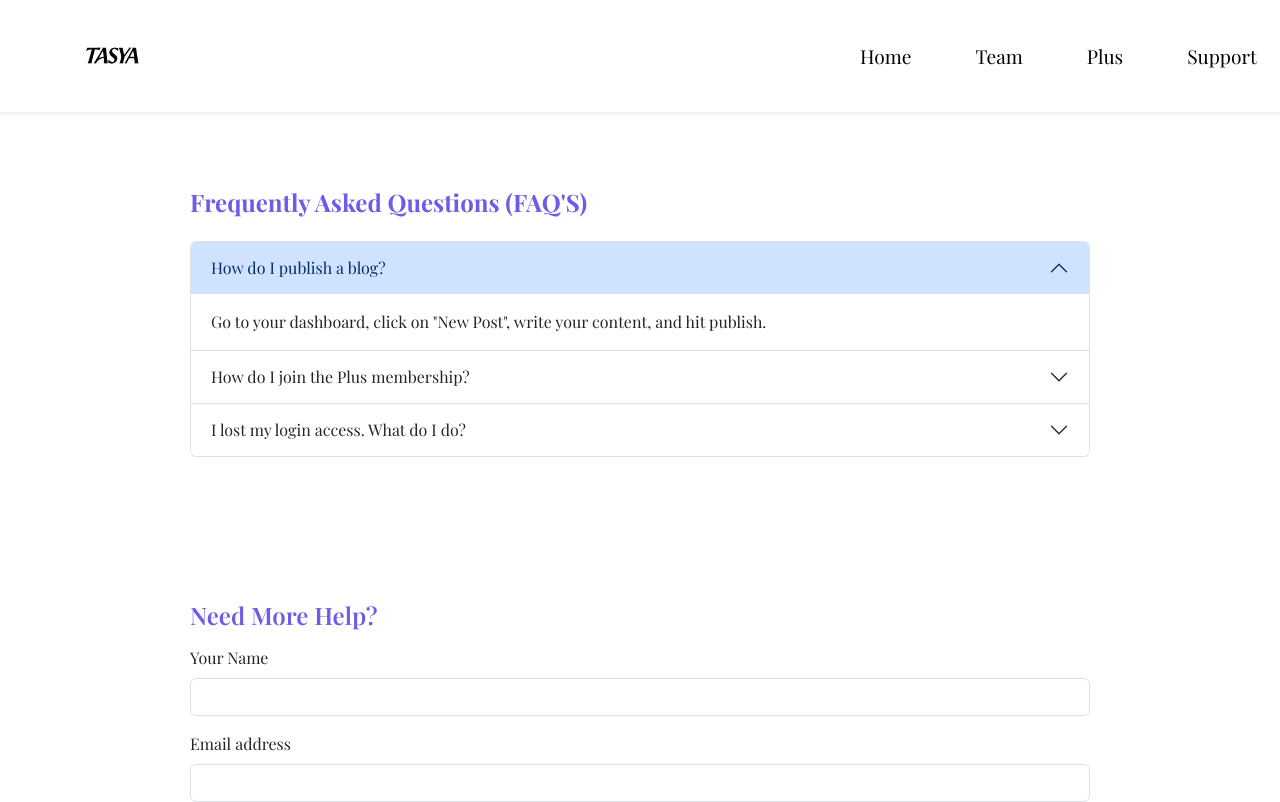
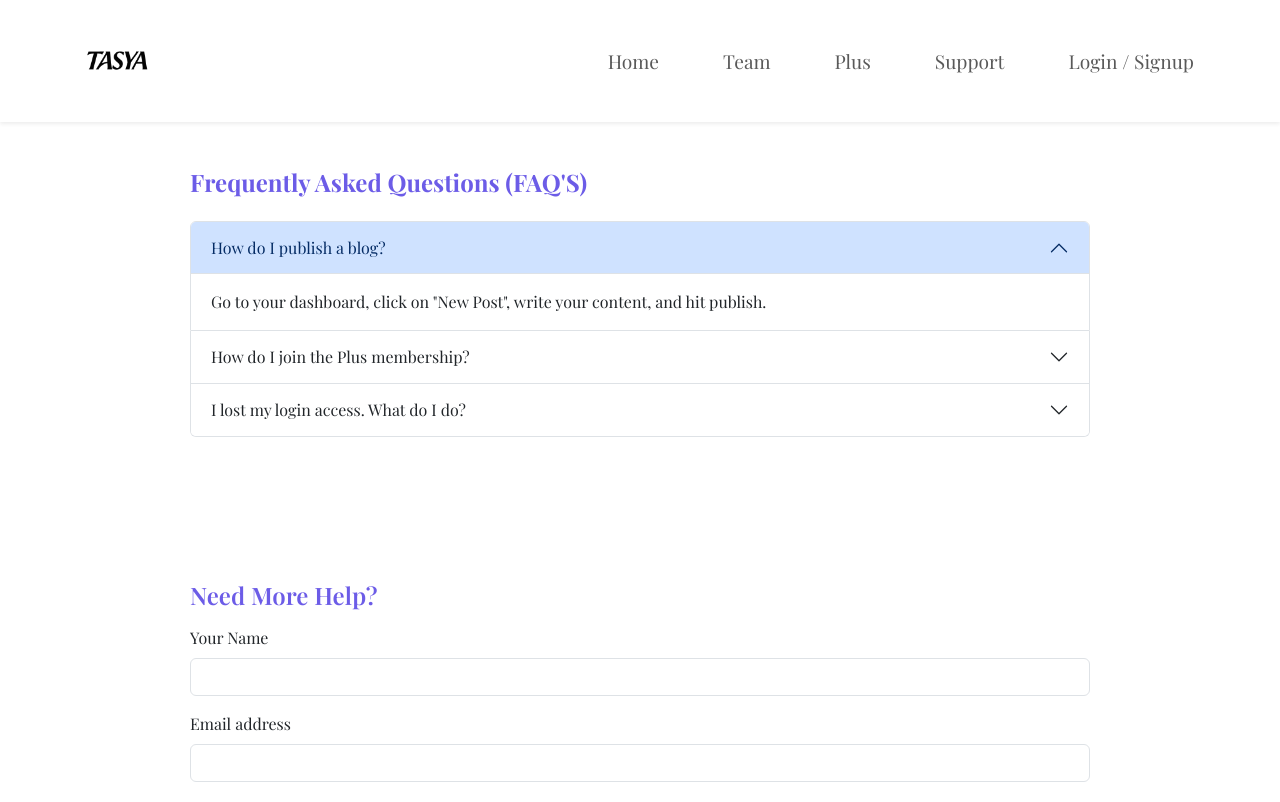
Before and after one commit to PramodKumar04/Tasya, a React (Create React App) app in the folder frontend/: page /support in a window 1280 px wide. Shown: the top 802 px of the page. Built offline with nearby package versions, Linux system fonts and the light colour scheme; no server answers; a web font is replaced by a local one.

Commit message:
new login and logout update

```diff
--- a/frontend/src/pages/NavBar.js
+++ b/frontend/src/pages/NavBar.js
@@ -1,70 +1,49 @@
-import React, { useState, useEffect } from "react";
-import { Link } from "react-router-dom";
-import { useNavigate } from "react-router-dom";
+import React, { useEffect, useState } from "react";
+import { Link, useNavigate } from "react-router-dom";
 import axios from "axios";
+import { useAuth } from "./signup/AuthContext";
 
 function NavBar() {
   const [scrolled, setScrolled] = useState(false);
-const [user, setUser]= useState(null);
-const navigate = useNavigate();
+  const { user, setUser, fetchUser } = useAuth();
+  const navigate = useNavigate();
 
   useEffect(() => {
     const handleScroll = () => {
       const offset = window.scrollY;
       setScrolled(offset > 300);
     };
-
     window.addEventListener("scroll", handleScroll);
     return () => window.removeEventListener("scroll", handleScroll);
   }, []);
 
-  useEffect(() => {
-  const getSessionInfo = async () => {
-    try {
-      const res = await axios.get("http://localhost:5000/api/session-info", {
-        withCredentials: true
-      });
-      setUser(res.data.user);
-      console.log("Session user:", res.data.user);
-    } catch (err) {
-      console.error("User not found , Unable to fetch:", err);
-    }
-  };
-
-  getSessionInfo();
-}, []);
-
-
-
-
-
   const handleLogout = async () => {
     try {
-      const res = await axios.get("http://localhost:5000/api/users/logout", {
-        withCredentials: true
+      await axios.get("http://localhost:5000/api/users/logout", {
+        withCredentials: true,
       });
-
-      console.log(res.data.message);
-      setUser(null);         // Clear user from frontend state
-      navigate("/");         // Redirect to home
+      setUser(null);
+      navigate("/");
     } catch (err) {
-      console.error("Logout error:", err);
+      console.log("Logout failed", err);
     }
   };
 
   return (
     <div className="container-fluid" style={{ fontSize: "1.2rem" }}>
       <nav
-        className={`navbar fixed-top navbar-expand-md shadow-sm ${scrolled ? "bg-light" : "bg-transparent"}`}
+        className={`navbar fixed-top navbar-expand-md shadow-sm ${
+          scrolled ? "bg-light" : "bg-transparent"
+        }`}
         style={{
           borderBottom: scrolled ? "1px solid #ddd" : "none",
           zIndex: 1030,
-          transition: "background-color 0.4s ease, border-bottom 0.4s ease"
+          transition: "background-color 0.4s ease, border-bottom 0.4s ease",
         }}
       >
         <div className="container p-2">
           <Link className="navbar-brand" to="/">
-            <img src="media/tasya.png" alt="logo" style={{ width: "70px" }} />
+            <img src="media/tasya.png" alt="logo" style={{ width: "80px" }} />
           </Link>
           <button
             className="navbar-toggler"
@@ -77,22 +56,52 @@ const navigate = useNavigate();
           >
             <span className="navbar-toggler-icon"></span>
           </button>
-          <div className="collapse navbar-collapse" id="navbarSupportedContent" style={{ paddingLeft: '40rem' }}>
-            <ul className="navbar-nav me-auto mb-2 mb-lg-0">
-              <li className="nav-item"><Link className="nav-link active" to="/home">Home</Link></li>
-              <li className="nav-item"><Link className="nav-link active" to="/team">Team</Link></li>
-              <li className="nav-item"><Link className="nav-link active" to="/plus">Plus</Link></li>
-              <li className="nav-item"><Link className="nav-link active" to="/support">Support</Link></li>
-{!user && ( <li className="nav-item"><Link className="nav-link active" to="/signup">Login/Signup</Link></li>)}
-             {user && ( <li className="nav-item"><Link onClick={handleLogout} className="nav-link active" to="/">Logout</Link></li>)}
+          <div
+            className="collapse navbar-collapse justify-content-end"
+            id="navbarSupportedContent"
+          >
+            <ul className="navbar-nav">
+              <li className="nav-item">
+                <Link className="nav-link" to="/home">Home</Link>
+              </li>
+              <li className="nav-item">
+                <Link className="nav-link" to="/team">Team</Link>
+              </li>
+              <li className="nav-item">
+                <Link className="nav-link" to="/plus">Plus</Link>
+              </li>
+              <li className="nav-item">
+                <Link className="nav-link" to="/support">Support</Link>
+              </li>
 
+              {user ? (
+                <>
+                  <li className="nav-item">
+                    <span className="nav-link">
+                      Welcome {user.username}
+                    </span>
+                  </li>
+                  <li className="nav-item">
+                    <button
+                      className="nav-link  "
+                      onClick={handleLogout}
+                      style={{ color:"black", border: "none", background: "none" }}
+                    >
+                      Logout
+                    </button>
+                  </li>
+                </>
+              ) : (
+                <li className="nav-item">
+                  <Link className="nav-link" to="/signup">
+                    Login / Signup
+                  </Link>
+                </li>
+              )}
             </ul>
           </div>
         </div>
       </nav>
-
-      {/* Spacer below navbar */}
-      <div style={{ marginBottom: "20px" }}></div>
     </div>
   );
 }
--- /dev/null
+++ b/frontend/src/pages/signup/AuthContext.js
@@ -0,0 +1,33 @@
+// src/contexts/AuthContext.js
+import { createContext, useContext, useEffect, useState } from "react";
+import axios from "axios";
+
+const AuthContext = createContext();
+
+export const AuthProvider = ({ children }) => {
+  const [user, setUser] = useState(null);
+
+  const fetchUser = async () => {
+    try {
+      const res = await axios.get("http://localhost:5000/api/users/session-info", {
+        withCredentials: true,
+      });
+      setUser(res.data.user);
+    } catch (err) {
+      console.error("Failed to fetch session:", err);
+      setUser(null);
+    }
+  };
+
+  useEffect(() => {
+    fetchUser();
+  }, []);
+
+  return (
+    <AuthContext.Provider value={{ user, setUser, fetchUser }}>
+      {children}
+    </AuthContext.Provider>
+  );
+};
+
+export const useAuth = () => useContext(AuthContext);
--- a/frontend/src/pages/signup/AuthPage.js
+++ b/frontend/src/pages/signup/AuthPage.js
@@ -3,6 +3,7 @@ import "./AuthPage.css";
 import NavBar from "../NavBar";
 import axios from "axios";
 import { useNavigate } from "react-router-dom";
+import { useAuth } from "./AuthContext";
 
 const AuthPage = () => {
   const [isSignup, setIsSignup] = useState(false);
@@ -13,15 +14,14 @@ const AuthPage = () => {
   });
   const [loginForm, setLoginForm] = useState({
     username: "",
-    password :"",
+    password: "",
   });
 
-
   const navigate = useNavigate();
+  const { setUser } = useAuth();
 
   useEffect(() => {
     const forms = document.querySelectorAll(".needs-validation");
-
     Array.from(forms).forEach((form) => {
       form.addEventListener(
         "submit",
@@ -43,6 +43,7 @@ const AuthPage = () => {
       [event.target.name]: event.target.value,
     }));
   };
+
   const handleChangeLogin = (event) => {
     setLoginForm((newUser) => ({
       ...newUser,
@@ -52,23 +53,21 @@ const AuthPage = () => {
 
   const handleSubmit = async (event) => {
     event.preventDefault();
-
     try {
       const response = await axios.post(
         "http://localhost:5000/api/users/signup",
-      signupForm
+        signupForm,
+        { withCredentials: true }
       );
 
+      alert(response.data.message);
 
-    alert(response.data.message);
+      setUser(response.data.user || { username: signupForm.username });
+
       navigate("/home");
 
-    // Reset form
       setSignupForm({ username: "", email: "", password: "" });
-
-    document.querySelector("form.needs-validation.signup").reset();
-
-
+      document.querySelector("form.needs-validation.signup")?.reset();
     } catch (err) {
       console.error("Failed to register:", err);
       alert(`Failed to register:
@@ -76,29 +75,33 @@ const AuthPage = () => {
     }
   };
 
-const handleLoginSubmit=async (event)=>{
+  const handleLoginSubmit = async (event) => {
     event.preventDefault();
-  try{
-    const response = await axios.post("http://localhost:5000/api/users/login",
-    loginForm);
+    try {
+      const response = await axios.post(
+        "http://localhost:5000/api/users/login",
+        loginForm,
+        { withCredentials: true } // ✅ cookies
+      );
+
       alert(response.data.message);
+
+      // ✅ Save user to context
+      setUser(response.data.user || { username: loginForm.username });
+
+      setLoginForm({ username: "", password: "" });
       navigate("/home");
-
-     setLoginForm({username: "",  password: ""});
-
-  }catch(err){
-    console.error("Failed to Login:(");
-     alert(`Failed to register:
+    } catch (err) {
+      console.error("Failed to login:", err);
+      alert(`Failed to login:
         ${err.response?.data?.message || err.message}`);
-
     }
-
   };
-
 
   return (
     <div className="container-fluid mt-6">
       <NavBar />
+      {/* 🔽 all below kept untouched */}
       <div
         className="row justify-content-center align-items-center"
         style={{ height: "100vh", marginTop: "5rem" }}
@@ -106,14 +109,18 @@ const handleLoginSubmit=async (event)=>{
         <div className={`contain ${isSignup ? "active" : ""}`}>
           {/* Login Box */}
           <div className="loginbox">
-            <form noValidate className="needs-validation" onSubmit={handleLoginSubmit}>
+            <form
+              noValidate
+              className="needs-validation"
+              onSubmit={handleLoginSubmit}
+            >
               <h1 id="btn-press">Login</h1>
               <div className="inputbox">
                 <input
                   type="text"
                   placeholder="Username"
                   name="username"
-                  value= {loginForm.username}
+                  value={loginForm.username}
                   className="form-control"
                   onChange={handleChangeLogin}
                   required
@@ -166,7 +173,11 @@ const handleLoginSubmit=async (event)=>{
 
           {/* Sign-up Box */}
           <div className="loginbox signupbox">
-            <form noValidate className="needs-validation" onSubmit={handleSubmit}>
+            <form
+              noValidate
+              className="needs-validation signup"
+              onSubmit={handleSubmit}
+            >
               <h1 id="btn-press">Sign-up</h1>
               <div className="inputbox">
                 <input
```
Also changed, not shown: frontend/src/App.js (+6 -3 lines), 2 other files (tests, documents, lock files or other folders). Lines whose indentation alone changed are shown as unchanged.
